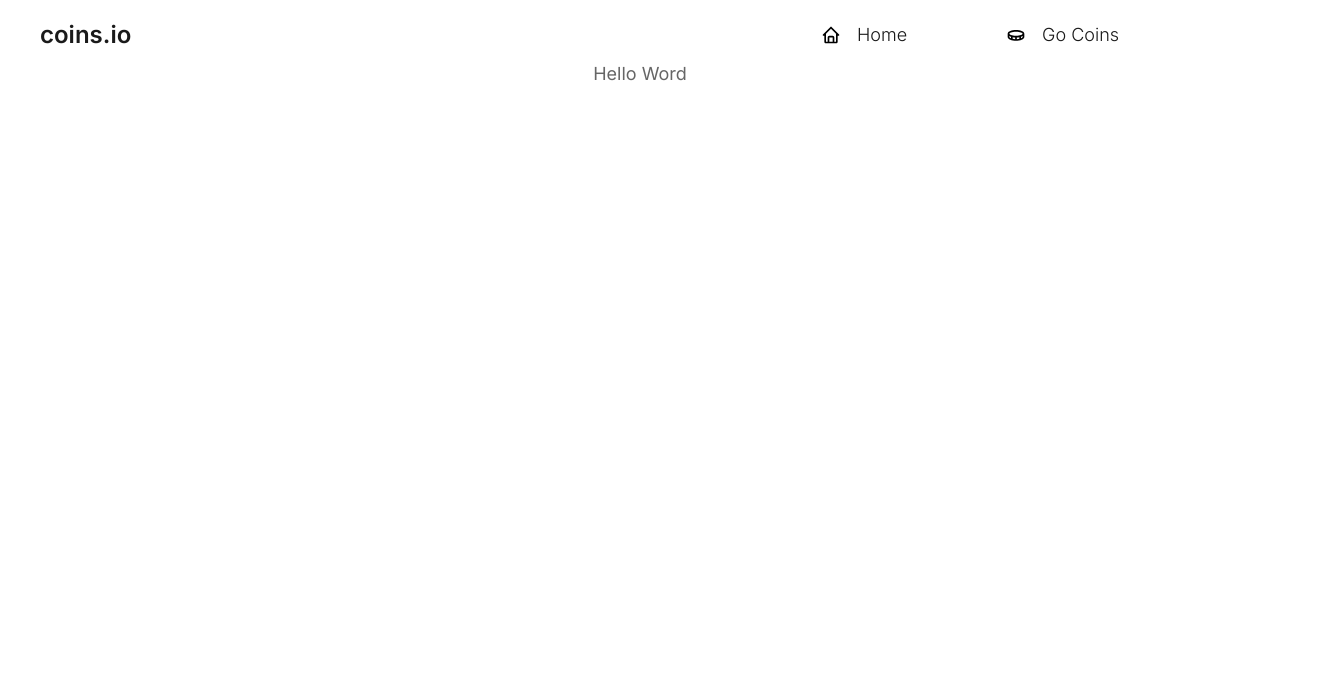
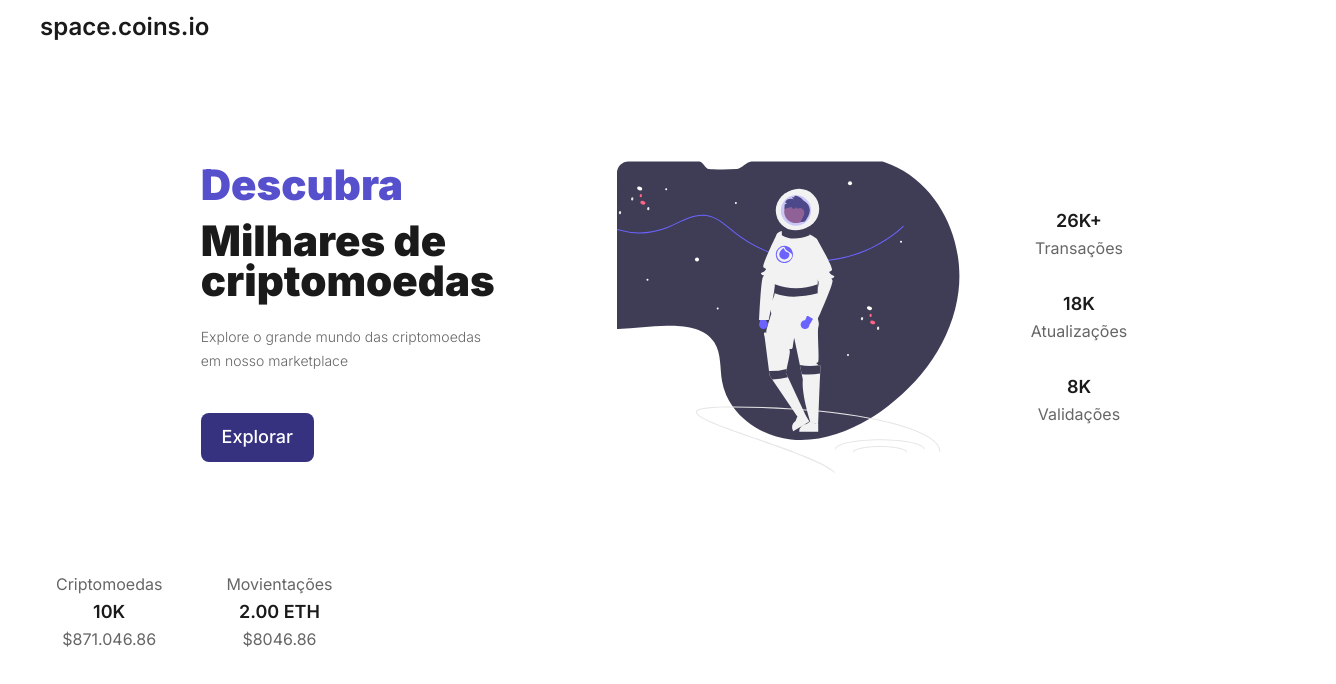
Before and after one commit to carvalhoandre/ws_currency_coins, a React (Create React App) app in the folder web/: page / in a window 1280 px wide. Shown: the top 684 px of the page, 1336 px wide, since content can reach past the window. Built offline with nearby package versions, Linux system fonts and the light colour scheme.

Commit message:
feature: creating home page

```diff
--- a/web/src/components/NavBar/index.tsx
+++ b/web/src/components/NavBar/index.tsx
@@ -15,21 +15,19 @@ export const NavBar = (): JSX.Element => {
       <Styles.Nav isOpen={nav}>
         <Styles.NavHeader isOpen={nav}>
           <Typography color={grey.darkest} size="xl" weight={600}>
-            coins.io
+            space.coins.io
           </Typography>
         </Styles.NavHeader>
 
-        <Styles.NavMenu isOpen={nav}>
+        {/* <Styles.NavMenu isOpen={nav}>
           <Styles.List>
             <Styles.ItemList>
-              <BiHome size={20} fontWeight={300} />
               <Typography color={grey.darkest} size="bg" weight={300}>
                 Home
               </Typography>
             </Styles.ItemList>
 
             <Styles.ItemList>
-              <BiCoin size={20} fontWeight={300} />
               <Typography color={grey.darkest} size="bg" weight={300}>
                 Go Coins
               </Typography>
@@ -37,7 +35,7 @@ export const NavBar = (): JSX.Element => {
           </Styles.List>
 
           {!nav && <BiX onClick={() => setNav(false)} />}
-        </Styles.NavMenu>
+        </Styles.NavMenu> */}
       </Styles.Nav>
     </Styles.Header>
   );
--- a/web/src/components/NavBar/styles.tsx
+++ b/web/src/components/NavBar/styles.tsx
@@ -6,7 +6,6 @@ interface Props {
 }
 
 export const Header = styled.header`
-  min-width: 100%;
   top: 0;
   left: 0;
   z-index: 100;
@@ -15,13 +14,18 @@ export const Header = styled.header`
 `;
 
 export const Nav = styled.nav<Props>`
-  padding: 0rem 2rem;
-  min-width: 100%;
+  padding: 0.2rem 2rem;
   display: flex;
   justify-content: space-between;
   align-items: center;
 
   height: ${(p) => (p.isOpen ? "3.4rem" : "0rem")};
+
+  @media screen and (min-width: 768px) {
+    height: 2rem;
+    column-gap: 1em;
+  }
+
 `;
 
 export const NavHeader = styled.div<Props>`
@@ -32,16 +36,7 @@ export const NavHeader = styled.div<Props>`
 `;
 
 export const NavMenu = styled.div<Props>`
-  @media screen and (max-width: 767px) {
-    position: fixed;
-    left: 0;
-    width: 100%;
-    background-color: var(--body-color);
-    padding: 2em 1.5em 4em;
-    /* box-shadow: 0 -1px 4px rgba(0, 0, 0, 0.15); */
-    border-radius: 1.5em 1.5em 0 0;
-    transition: 0.3s;
-  }
+
 `;
 
 export const List = styled.li`
@@ -49,6 +44,10 @@ export const List = styled.li`
   grid-template-columns: repeat(3, 1fr);
   gap: 2em;
   align-items: flex-end;
+
+  @media screen and (max-width: 350px) {
+    column-gap: 0;
+  }
 `;
 
 export const ItemList = styled.ul`
@@ -60,4 +59,8 @@ export const ItemList = styled.ul`
   &:hover {
     color: ${primary.default};
   }
+
+  @media screen and (max-width: 768px) {
+    width: 100%;
+  }
 `;
--- /dev/null
+++ b/web/src/pages/Home/components/Emphasis/index.tsx
@@ -0,0 +1,23 @@
+import { Container } from "./styles";
+import { Typography } from "../../../../components";
+import { grey } from "../../../../styles/theme";
+
+interface IProps {
+  upText?: string;
+  emphasis: string;
+  downText: string;
+}
+
+export const Emphasis = (props: IProps): JSX.Element => {
+  return (
+    <Container {...props}>
+      {props.upText && <Typography>{props.upText}</Typography>}
+
+      <Typography size="bg" weight={600} color={grey.darkest}>
+        {props.emphasis}
+      </Typography>
+
+      <Typography>{props.downText}</Typography>
+    </Container>
+  );
+};
--- /dev/null
+++ b/web/src/pages/Home/components/Emphasis/styles.tsx
@@ -0,0 +1,8 @@
+import styled from "styled-components";
+
+
+export const Container = styled.div`
+    display: flex;
+    flex-direction: column;
+    gap: 0.2rem;
+`;
--- a/web/src/pages/Home/index.tsx
+++ b/web/src/pages/Home/index.tsx
@@ -1,16 +1,98 @@
 import React from "react";
 
 import { Typography, NavBar } from "../../components";
-import { Container } from "./styles";
+import { Emphasis } from "./components/Emphasis";
+
+import {
+  ButtonHome,
+  Container,
+  ContainerData,
+  ContainerImage,
+  ContainerText,
+  DownEmphasis,
+  Image,
+  RightEmphasis,
+  Main,
+} from "./styles";
+
+import AllSpace from "../../assets/space.svg";
+
+import { primary, grey } from "../../styles/theme";
 
 const Home = (): JSX.Element => {
   return (
-    <Container>
+    <>
       <NavBar />
-      <Typography size="bg" textAlign="center">
-        Hello Word
-      </Typography>
-    </Container>
+      <Main>
+        <Container>
+          <ContainerData>
+            <ContainerText>
+              <Typography
+                color={primary.default}
+                size="xxl"
+                weight={900}
+                textAlign="flex-start"
+              >
+                Descubra
+              </Typography>
+              <Typography
+                color={grey.darkest}
+                size="xxl"
+                weight={900}
+                textAlign="flex-start"
+                line="2.5rem"
+              >
+                Milhares de criptomoedas
+              </Typography>
+              <Typography
+                color={grey.dark}
+                size="sm"
+                weight={300}
+                textAlign="flex-start"
+              >
+                Explore o grande mundo das criptomoedas em nosso marketplace
+              </Typography>
+            </ContainerText>
+
+            <ButtonHome>
+              <Typography
+                color="#FFF"
+                size="bg"
+                weight={500}
+                textAlign="center"
+              >
+                Explorar
+              </Typography>
+            </ButtonHome>
+          </ContainerData>
+
+          <ContainerImage>
+            <Image src={AllSpace} alt="Imagem_Ilustrativa" />
+
+            <RightEmphasis>
+              <Emphasis emphasis="26K+" downText="Transações" />
+
+              <Emphasis emphasis="18K" downText="Atualizações" />
+
+              <Emphasis emphasis="8K" downText="Validações" />
+            </RightEmphasis>
+          </ContainerImage>
+        </Container>
+        <DownEmphasis>
+          <Emphasis
+            upText="Criptomoedas"
+            emphasis="10K"
+            downText="$871.046.86"
+          />
+
+          <Emphasis
+            upText="Movientações"
+            emphasis="2.00 ETH"
+            downText="$8046.86"
+          />
+        </DownEmphasis>
+      </Main>
+    </>
   );
 };
 
--- a/web/src/pages/Home/styles.tsx
+++ b/web/src/pages/Home/styles.tsx
@@ -1,8 +1,91 @@
 import styled from "styled-components";
+import { primary } from "../../styles/theme";
 
 export const Container = styled.div`
-  margin: 0;
-  padding: 0;
-  box-sizing: border-box;
-  outline: none;
+  display: flex;
+  flex-direction: column;
+  justify-content: center;
+  align-items: center;
+  gap: 8em;
+
+  @media screen and (min-width: 768px) {
+    display: flex;
+    flex-direction: row;
+  }
+
+  @media screen and (max-width: 768px) {
+    gap: 4em;
+  }
 `;
+
+export const Main = styled.section`
+  display: flex;
+  flex-direction: column;
+  gap: 5em;
+  padding: 6em 0em 0em 3em;
+
+  @media screen and (max-width: 767px) {
+    padding: 3em 1rem;
+    gap: 2.5em;
+  }
+`;
+
+export const ContainerText = styled.div`
+  display: flex;
+  flex-direction: column;
+  gap: 1.5rem;
+  width: 18rem;
+`;
+
+export const ButtonHome = styled.button`
+  margin-top: 2.5rem;
+  background-color: ${primary.dark};
+  padding: 0.8rem 1.3rem;
+  border: none;
+  border-radius: 0.5rem;
+
+  &:hover {
+    background-color: ${primary.light};
+    cursor: pointer;
+  }
+`;
+
+export const DownEmphasis = styled.div`
+  display: flex;
+  flex-direction: row;
+  gap: 4rem;
+
+  @media screen and (max-width: 767px) {
+    align-self: center;
+  }
+`;
+
+export const RightEmphasis = styled.div`
+  display: flex;
+  flex-direction: column;
+  gap: 2rem;
+`;
+
+export const ContainerImage = styled.div`
+  display: flex;
+  flex-direction: row;
+  gap: 4rem;
+  align-items: center;
+
+  @media screen and (max-width: 767px) {
+    gap: 2rem;
+  }
+`;
+
+export const ContainerData = styled.div``;
+
+export const Image = styled.img`
+  width: 350px;
+  height: 350px;
+  z-index: 100;
+
+  @media screen and (max-width: 767px) {
+    width: 200px;
+    height: 200px;
+  }
+`;
--- a/web/src/styles/theme.ts
+++ b/web/src/styles/theme.ts
@@ -10,21 +10,17 @@ export const grey = {
   lightest: '#F5F6F7',
 }
 export const primary = {
-  darker: '#348888',
-  dark: '#22BABB',
-  default: '#00A48F',
-  light: '#18F1D5',
-  light2: '#9EF8EE',
-  lighter: '#E6FFF4',
+  dark: '#363280',
+  default: '#5650CC',
+  light: '#6C63FF',
+  lighter: '#B4B0FF',
 }
 
 export const secondary = {
-  darker: '#F26711',
-  dark: '#F24405',
-  default: '#FA7F08',
-  light: '#FFBA43',
-  light2: '#D3FFCF',
-  lighter: '#E6FFF4',
+  dark: '#3F3D56',
+  default: '#342E70',
+  light: '#4B43A3',
+  lighter: '#B0AAF0',
 }
 
 export const alerts = {
```
Also changed, not shown: web/src/assets/space.svg (added).
